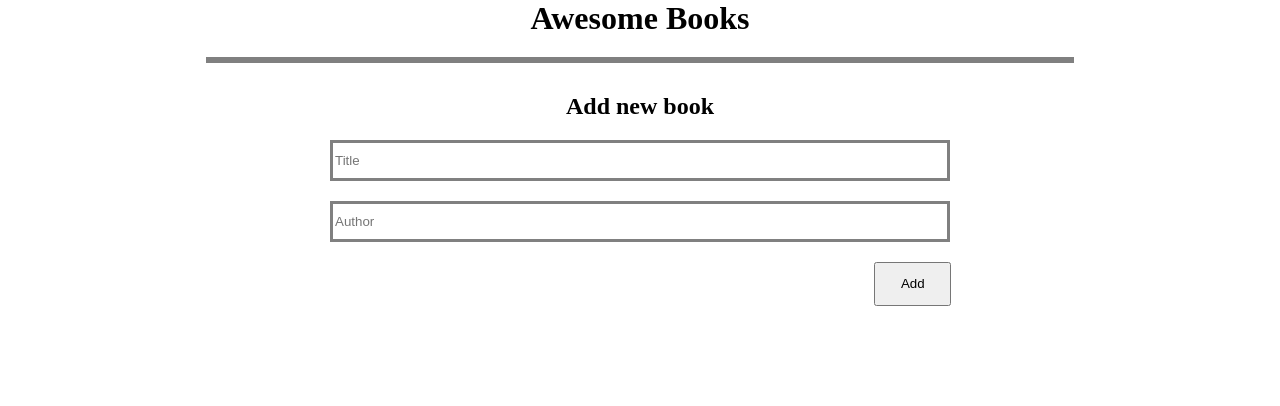
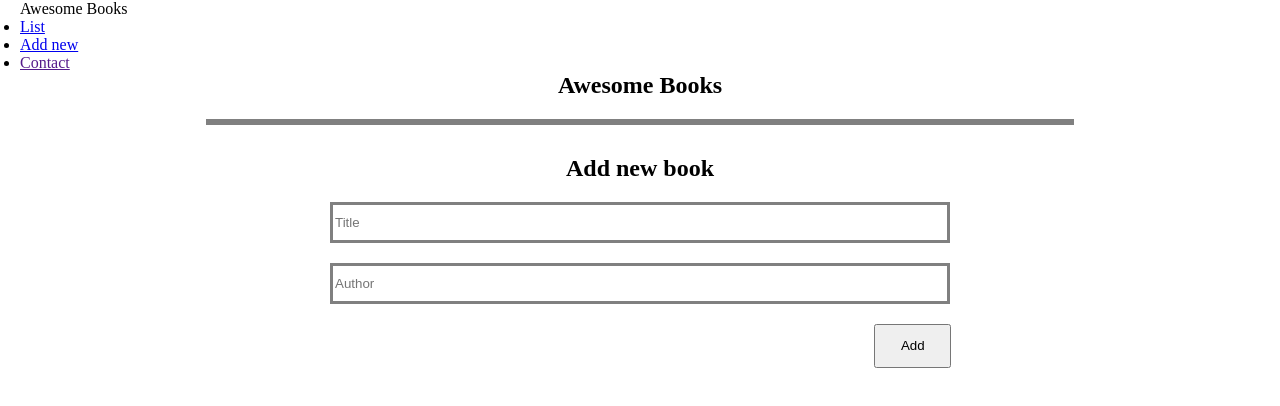
Before and after one commit to felixDev22/Awesome-Books-App, a website: page index.html in a window 1280 px wide. Drawn offline with Linux system fonts and the light colour scheme.

Commit message:
Add nav bar

```diff
--- a/index.html
+++ b/index.html
@@ -9,9 +9,27 @@
   </head>
   <body>
     <div class="container">
+      <nav>
+        <div>Awesome Books</div>
+        <ul>
+          <li>
+            <a href="#Book-list">List</a>
+          </li>
+          <li>
+            <a href="#Add-new">Add new</a>
+          </li>
+
+          <li class="contact">
+            <a href="">Contact</a>
+          </li>
+        </ul>
+      </nav>
+      <section id="Book-list">
         <h1>Awesome Books</h1>
         <div class="books-container"></div>
+      </section>
 
+      <section id="Add-new">
         <form action="">
           <h2>Add new book</h2>
           <input type="text" id="title" name="title" placeholder="Title" />
@@ -20,6 +38,7 @@
 
           <button class="add-btn">Add</button>
         </form>
+      </section>
     </div>
 
     <script src="./script.js"></script>
```
Lines whose indentation alone changed are shown as unchanged.
